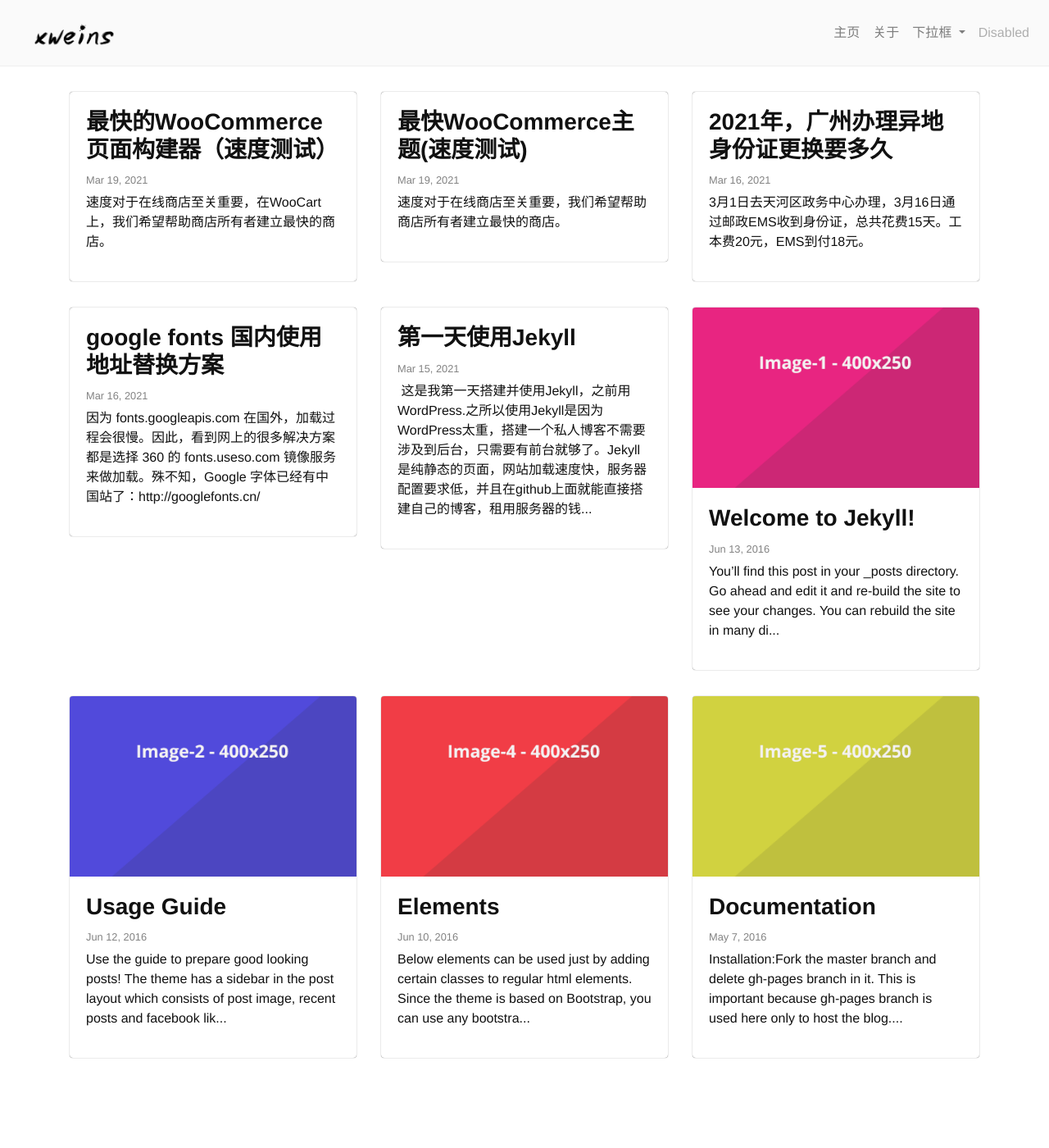
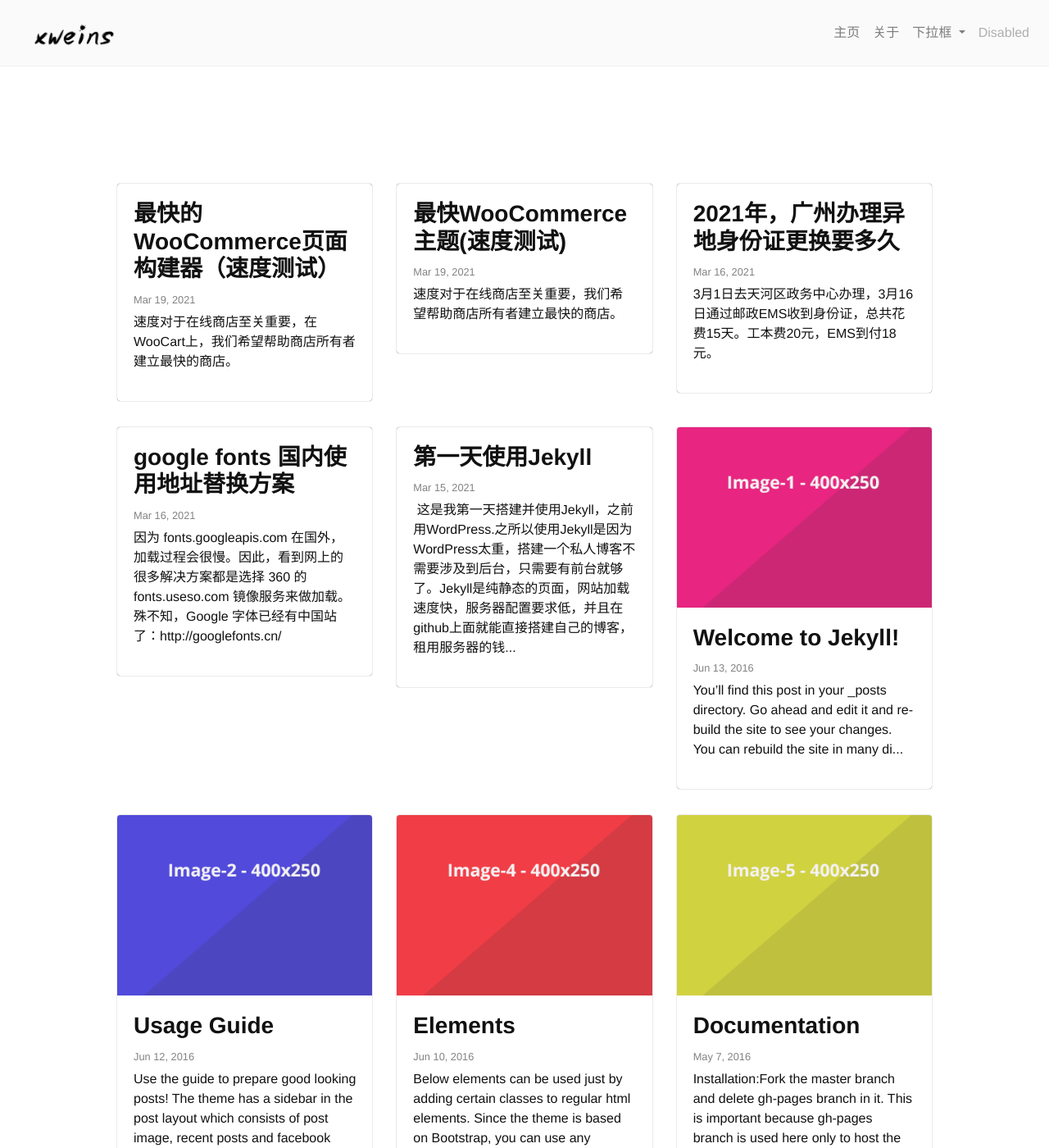
Before and after one commit to xlostpath/xlostway.github.io, a Jekyll site: the page built from index.html, in a window 1280 px wide and 1400 px high. Shown: the whole window at 82% size. Built offline with Jekyll 4.4.1, drawn with Linux system fonts in a browser that asks for light colours; some web fonts are replaced; the list of posts is cut into pages by our own code.

Commit message:
custom post page layout

```diff
--- a/_sass/_layout.scss
+++ b/_sass/_layout.scss
@@ -27,6 +27,15 @@
 /* 自定义主页正文与顶部边距 */
 .pt-md-5, .py-md-5 {
     padding-top: 7rem!important;
+}
+/* 自定义文章正文与顶部边距 */
+.wrapper {
+    padding-top: 7rem!important;
+}
+
+/* 自定义文章正文的宽度 */
+.container, .container-lg, .container-md, .container-sm, .container-xl {
+    max-width: 80%;
 }
 
 img {
```
